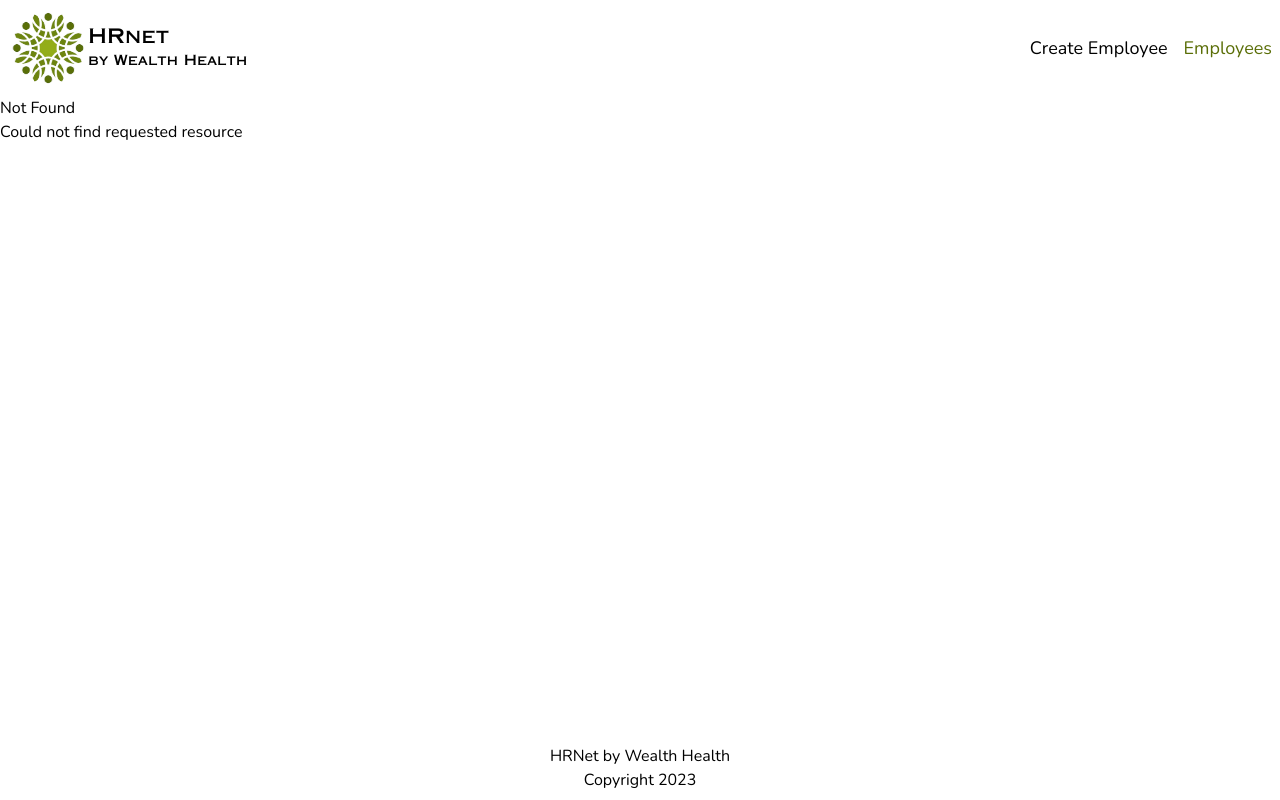
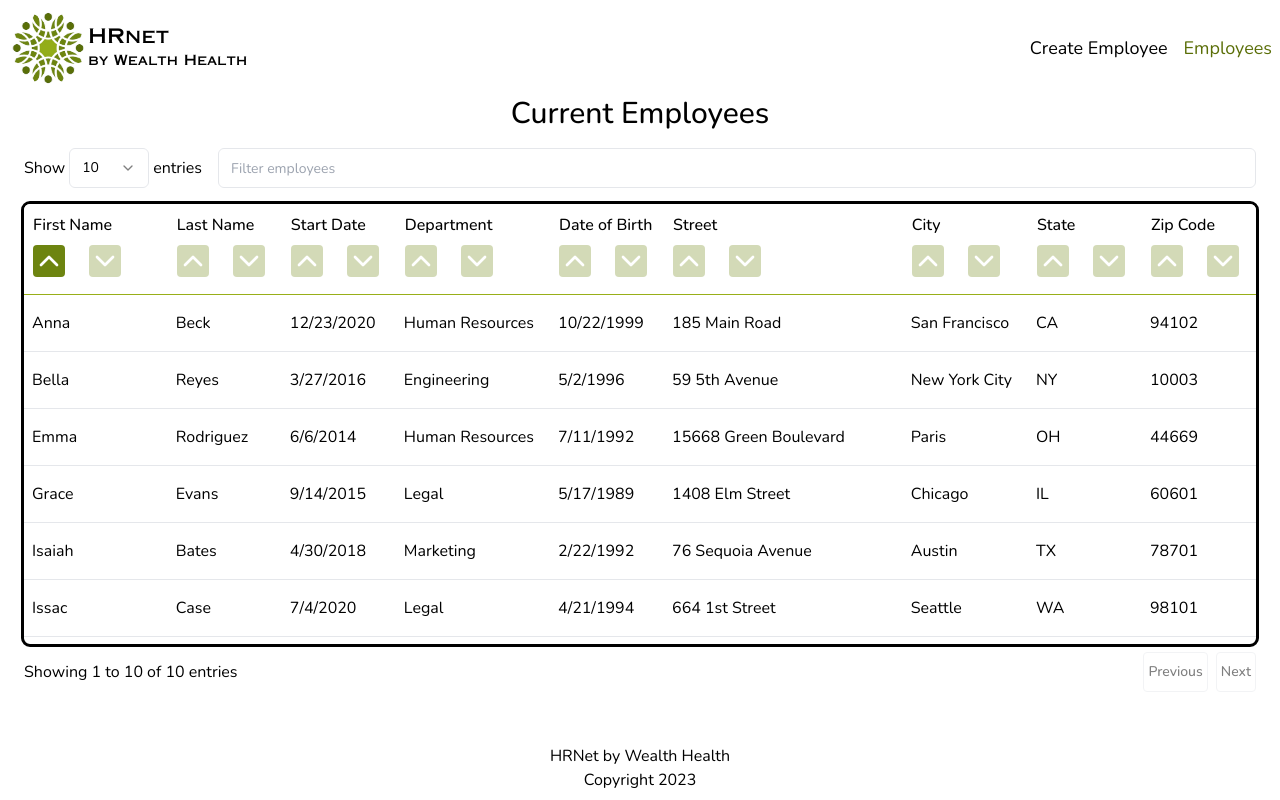
Before and after one commit to htaylor91/p14_taylor_heather, a Next.js app: page /employees in a window 1280 px wide. Before the commit this address had no page. Built offline with nearby package versions, Linux system fonts and the light colour scheme.

Commit message:
feat(employees): ✨ update employees layout, add employees page with data table

```diff
--- a/app/employees/layout.tsx
+++ b/app/employees/layout.tsx
@@ -1,3 +1,3 @@
 export default function Layout({ children }: { children: React.ReactNode }) {
-    return <main className={"px-2"}>{children}</main>;
+    return <main className={"px-2 overflow-hidden"}>{children}</main>;
 }
--- /dev/null
+++ b/app/employees/page.tsx
@@ -0,0 +1,18 @@
+"use client"
+
+import DataTable from "@/components/Table/DataTable";
+import useStore from '@/lib/useStore'
+import { useEmployeeStore } from '@/lib/useEmployeeStore'
+import { tableColumns } from "@/components/Table/tableColumns";
+
+export default function Employees() {
+	const employees = useStore(useEmployeeStore, (state) => state.employees)
+
+	return (
+		<section className={"mx-auto px-4 max-w-7xl"}>
+			<h2 className="text-3xl font-medium text-center">Current Employees</h2>
+			{employees &&
+				<DataTable data={employees} columns={tableColumns} />}
+		</section>
+	);
+}
```
